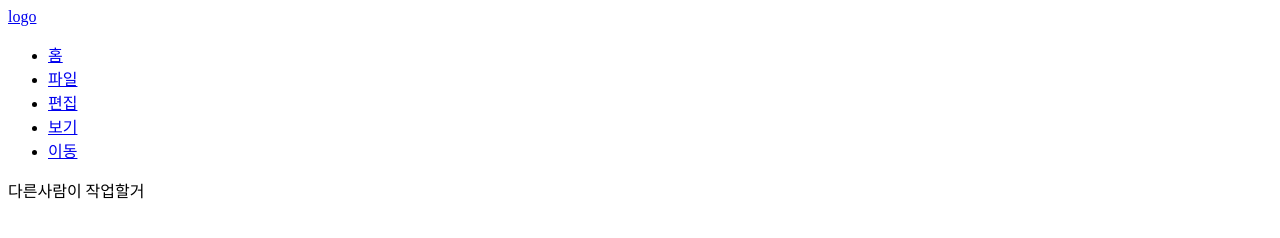
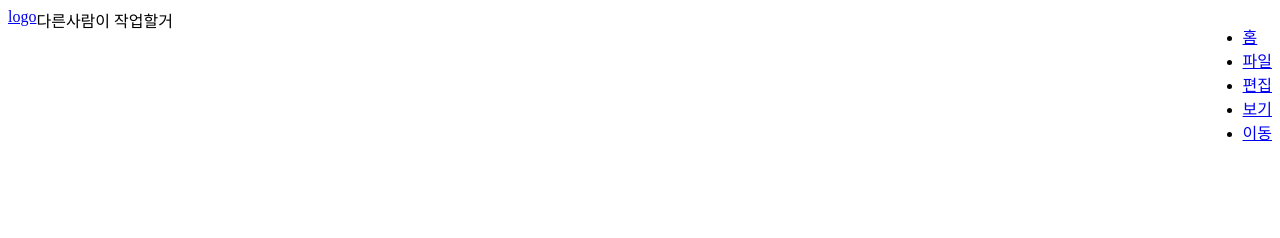
Before and after one commit to BonggilB/remote-git, a plain HTML site: page index.html in a window 1280 px wide. Drawn offline with Linux system fonts and the light colour scheme.

Commit message:
마스터가 여기까지 한거

```diff
--- a/index.html
+++ b/index.html
@@ -9,8 +9,8 @@
 <body>
   <header>
     <nav>
-      <div><a href="#">logo</a></div>
-      <ul>
+      <div style ="float:left"><a href="#">logo</a></div>
+      <ul style="float:right">
         <li><a href="#">홈</a></li>
         <li><a href="#">파일</a></li>
         <li><a href="#">편집</a></li>
```
